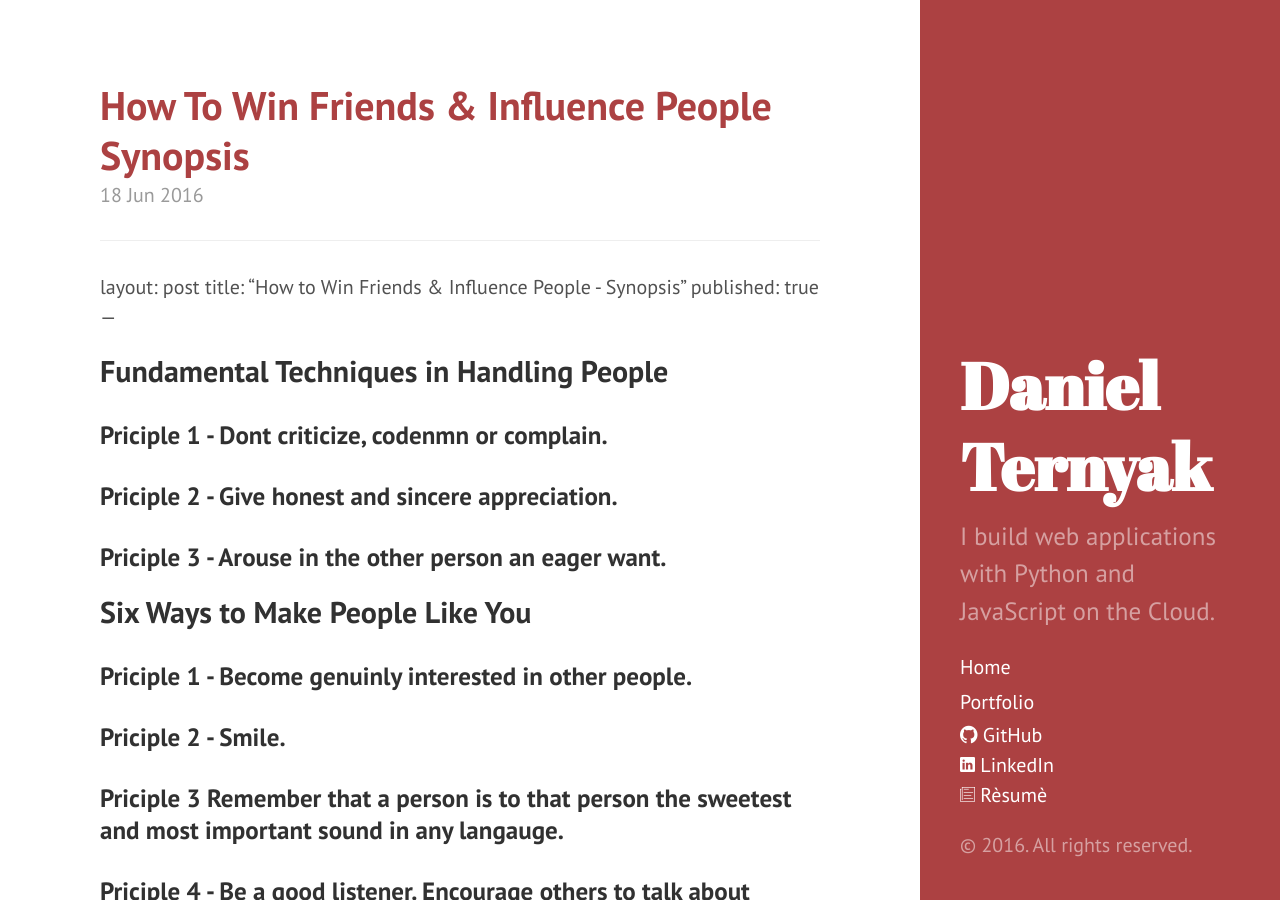
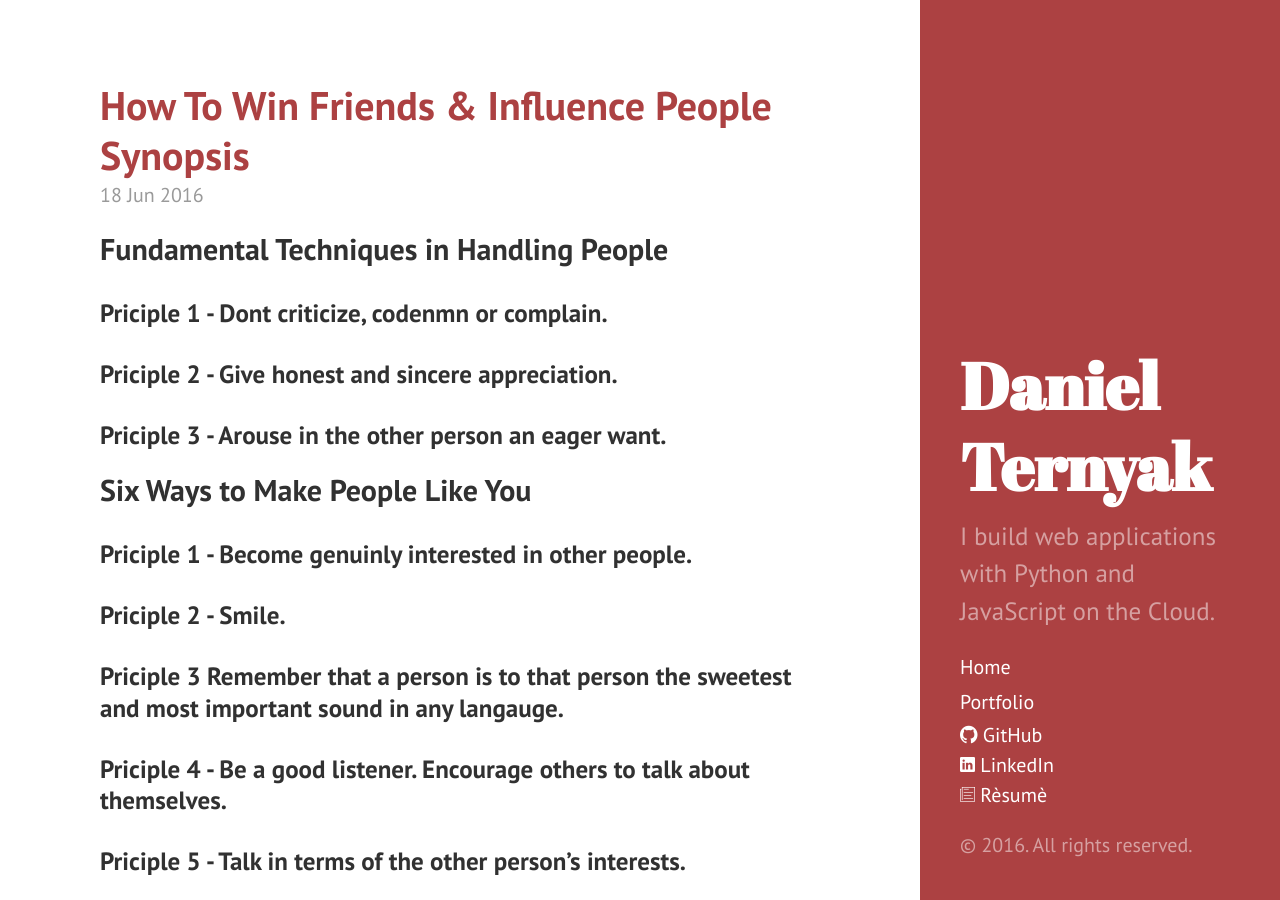
Before and after one commit to dternyak/dternyak.github.io, a Jekyll site: the page built from index.html, in a window 1280 px wide and 900 px high. Built offline with Jekyll 4.4.1, drawn with Linux system fonts in a browser that asks for light colours; nearby versions of some CDN libraries; the list of posts is cut into pages by our own code.

Commit message:
Updated 2016-06-18-How-to-Win-Friends-&-Influence-People-Synopsis.md

```diff
--- a/_posts/2016-06-18-How-to-Win-Friends-&-Influence-People-Synopsis.md
+++ b/_posts/2016-06-18-How-to-Win-Friends-&-Influence-People-Synopsis.md
@@ -1,12 +1,6 @@
 ---
 published: true
 ---
----
-layout: post
-title: "How to Win Friends & Influence People - Synopsis"
-published: true
----
-
 ## Fundamental Techniques in Handling People
 
 ### Priciple 1 - Dont criticize, codenmn or complain.
```
